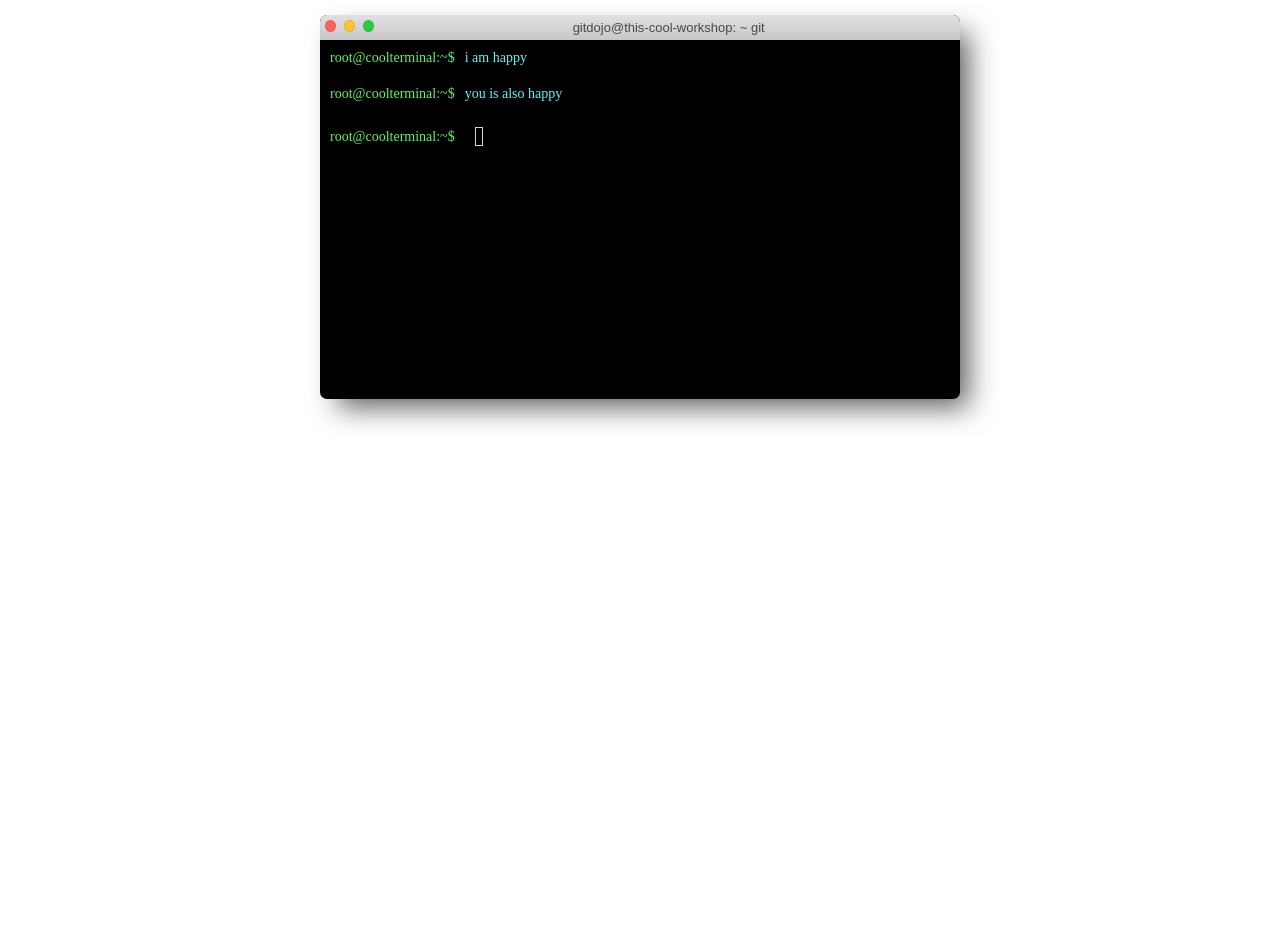
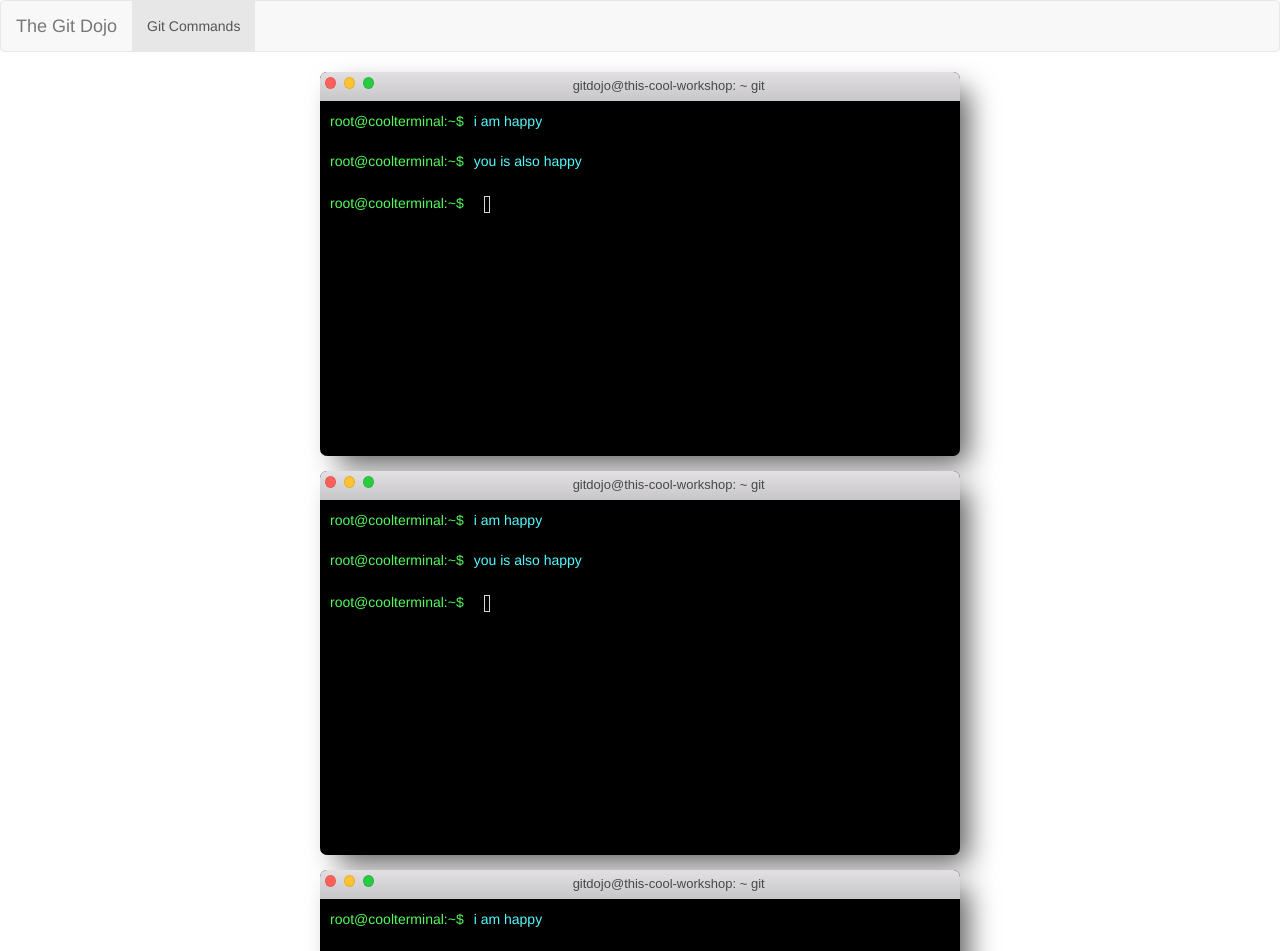
Before and after one commit to ricuswar/git-github-dojo, an Angular app: page / in a window 1280 px wide. Shown: the top 951 px of the page. Before the commit the page ends 800 px from the top, so only its background shows below. Built offline with nearby package versions, Linux system fonts and the light colour scheme.

Commit message:
added header and shit

```diff
--- a/package.json
+++ b/package.json
@@ -19,6 +19,7 @@
     "@angular/platform-browser": "~8.2.0",
     "@angular/platform-browser-dynamic": "~8.2.0",
     "@angular/router": "~8.2.0",
+    "bootstrap": "^3.4.1",
     "rxjs": "~6.4.0",
     "tslib": "^1.10.0",
     "zone.js": "~0.9.1"
--- a/src/app/app.component.html
+++ b/src/app/app.component.html
@@ -1 +1,20 @@
-<app-terminal [myContent]="['i am happy', 'you is also happy']"></app-terminal>
+<app-header></app-header>
+
+
+<app-terminal [myContent]="[
+'i am happy',
+'you is also happy'
+]">
+</app-terminal>
+
+<app-terminal [myContent]="[
+'i am happy',
+'you is also happy'
+]">
+</app-terminal>
+
+<app-terminal [myContent]="[
+'i am happy',
+'you is also happy'
+]">
+</app-terminal>
--- a/src/app/header/header.component.html
+++ b/src/app/header/header.component.html
@@ -1 +1,19 @@
-<p>header works!</p>
+<html lang="en">
+<head>
+    <title>Bootstrap Example</title>
+    <meta charset="utf-8">
+    <meta name="viewport" content="width=device-width, initial-scale=1">
+    <link rel="stylesheet" href="https://maxcdn.bootstrapcdn.com/bootstrap/3.4.0/css/bootstrap.min.css">
+</head>
+<body>
+
+<nav class="navbar navbar-default">
+    <div class="container-fluid">
+        <div class="navbar-header">
+            <a class="navbar-brand" href="#">The Git Dojo</a>
+        </div>
+        <ul class="nav navbar-nav">
+            <li class="active"><a href="#">Git Commands</a></li>
+        </ul>
+    </div>
+</nav>
```
Also changed, not shown: 1 other file (tests, documents, lock files or other folders).
